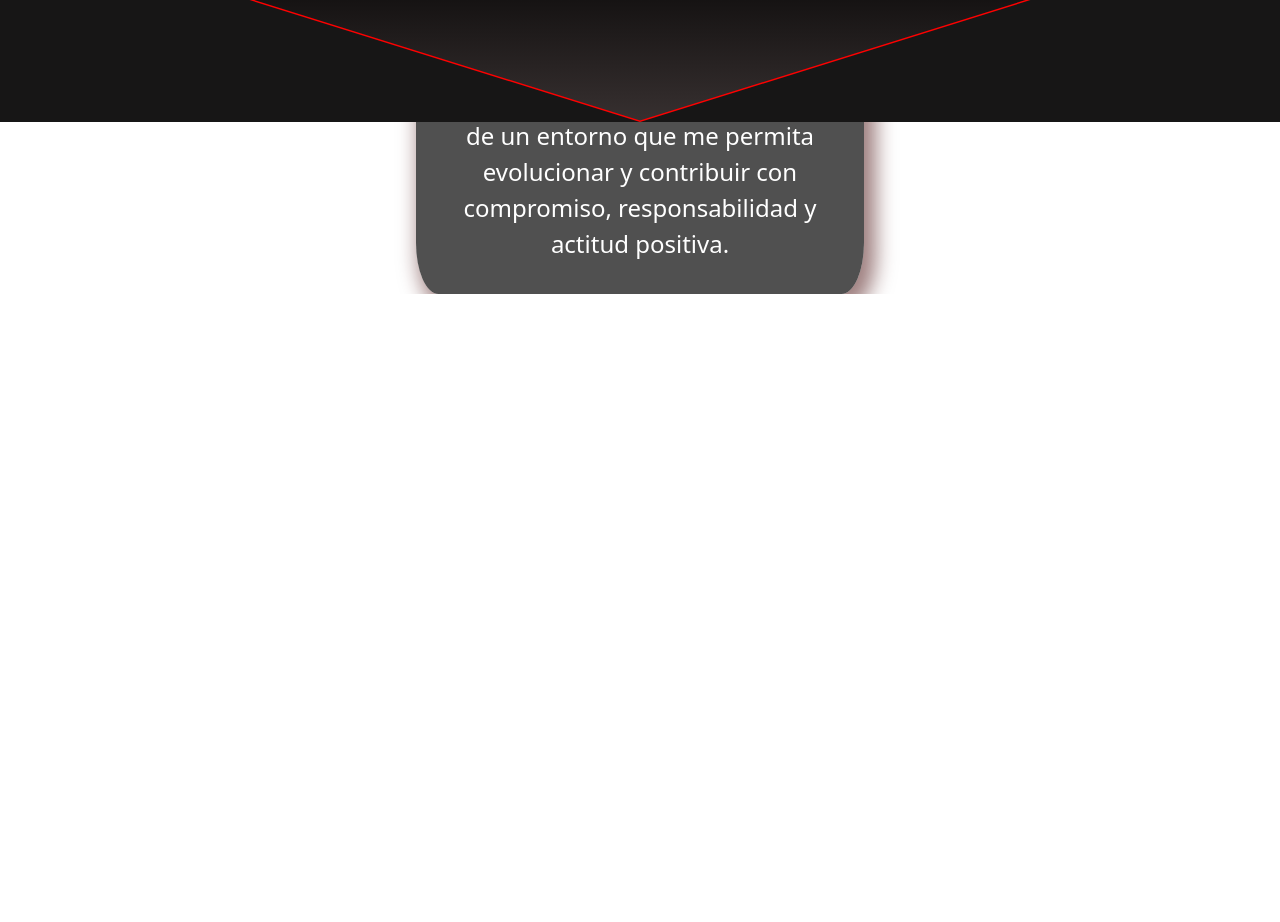
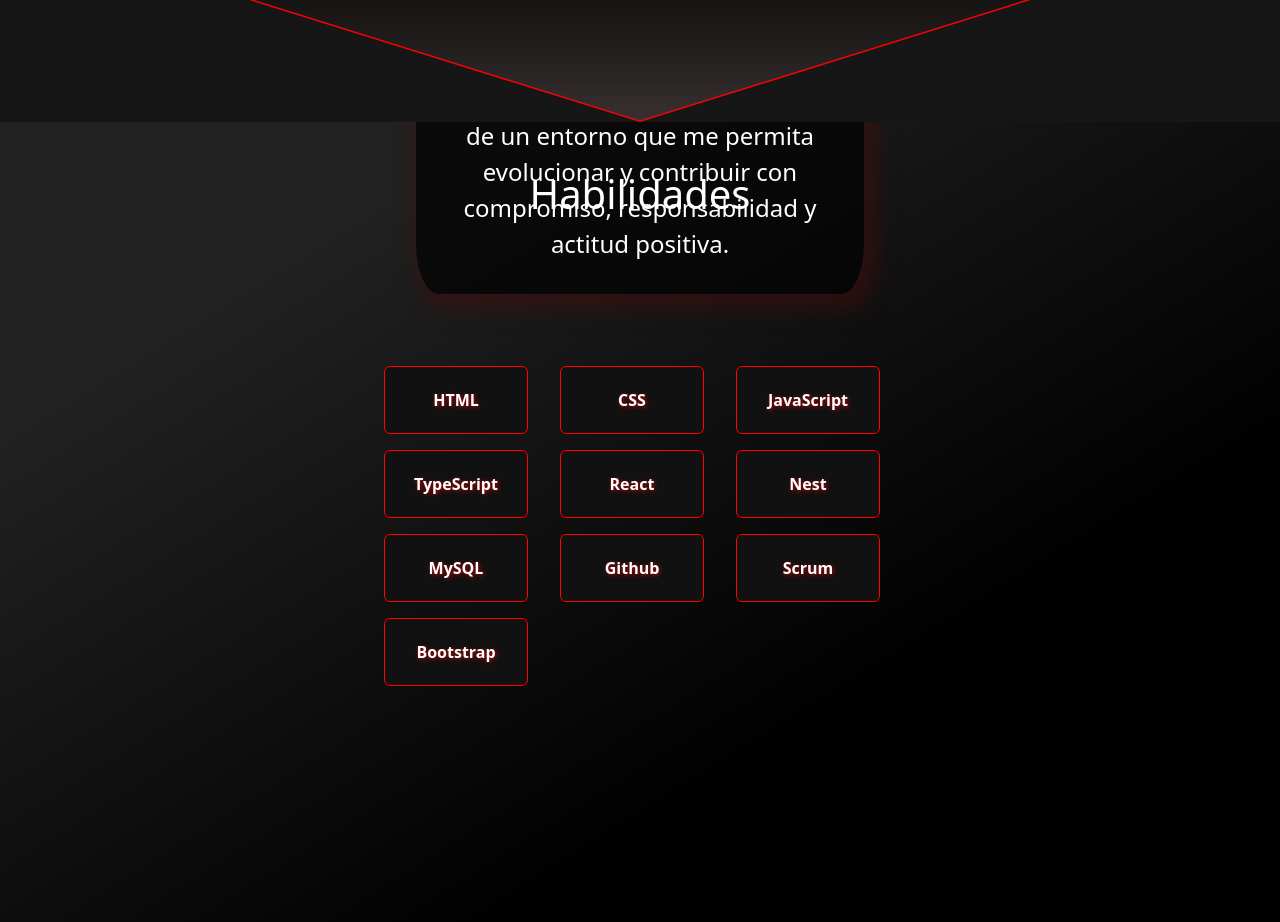
Before and after one commit to Agus-Silva-CPFS/PortfolioWeb, a React (Create React App) app: page / in a window 1280 px wide. Shown: the part 1940-2862 px from the top of the page. Before the commit the page ends 2234 px from the top, so only its background shows below. Built offline with nearby package versions, Linux system fonts and the light colour scheme.

Commit message:
Se creo la seccion habilidades

```diff
--- a/src/App.js
+++ b/src/App.js
@@ -3,6 +3,7 @@
 import Separador from './components/Separador/Separador.tsx';
 import Inicio from './sections/Inicio/Inicio.tsx';
 import SobreMi from './sections/SobreMi/SobreMi.tsx';
+import Habilidades from './sections/Habilidades/Habilidades.tsx';
 function App() {
   return (
     <div className="App">
@@ -11,6 +12,7 @@
       <Separador></Separador>
       <SobreMi></SobreMi>
       <Separador></Separador>
+      <Habilidades></Habilidades>
     </div>
   );
 }
--- /dev/null
+++ b/src/sections/Habilidades/Habilidades.css
@@ -0,0 +1,44 @@
+.ctn-habilidades {
+  height: 100vh;
+  width: 100%;
+  background: linear-gradient(to left top, #000000 30%, #222121 80%);
+  color: white;
+  flex-direction: column;
+}
+
+.lista-habilidades {
+  display: grid;
+  height: 40vh;
+  grid-template-columns: repeat(auto-fit, minmax(9rem, 1fr));
+  gap: 1rem;
+  list-style: none;
+  padding: 0;
+  width: 40%;
+  justify-content: start;
+  margin-top: auto;
+  margin-bottom: auto;
+  position: relative;
+  top: -3rem
+}
+
+.item-habilidades {
+  max-height: 5rem;
+  display: flex;
+  justify-content: center;
+  align-items: center;
+  transition: transform 0.3s ease, box-shadow 0.3s ease;
+  border: 1px solid red;
+  border-radius: 6px;
+  background-color: #111;
+  color: white;
+  font-weight: bold;
+  font-size: 1rem;
+  text-align: center;
+  margin-right: 1rem;
+  text-shadow: 1px 1px 4px rgba(255, 0, 0, 0.732);
+}
+
+.item-habilidades:hover {
+  transform: scale(1.05);
+  box-shadow: 0 0 8px rgba(255, 0, 0, 1)inset;
+}
--- /dev/null
+++ b/src/sections/Habilidades/Habilidades.tsx
@@ -0,0 +1,31 @@
+import React from "react";
+import "../Habilidades/Habilidades.css";
+
+const Habilidades = () => {
+  const skills = [
+    "HTML",
+    "CSS",
+    "JavaScript",
+    "TypeScript",
+    "React",
+    "Nest",
+    "MySQL",
+    "Github",
+    "Scrum",
+    "Bootstrap",
+  ];
+
+  return (
+    <section className="ctn-habilidades d-flex flex-column align-items-center">
+      <h1 className="mt-5">Habilidades</h1>
+      <ul className="lista-habilidades">
+        {skills.map((skill) => (
+          <li key={skill} className="item-habilidades">
+            {skill}
+          </li>
+        ))}
+      </ul>
+    </section>
+  );
+};
+export default Habilidades;
```
